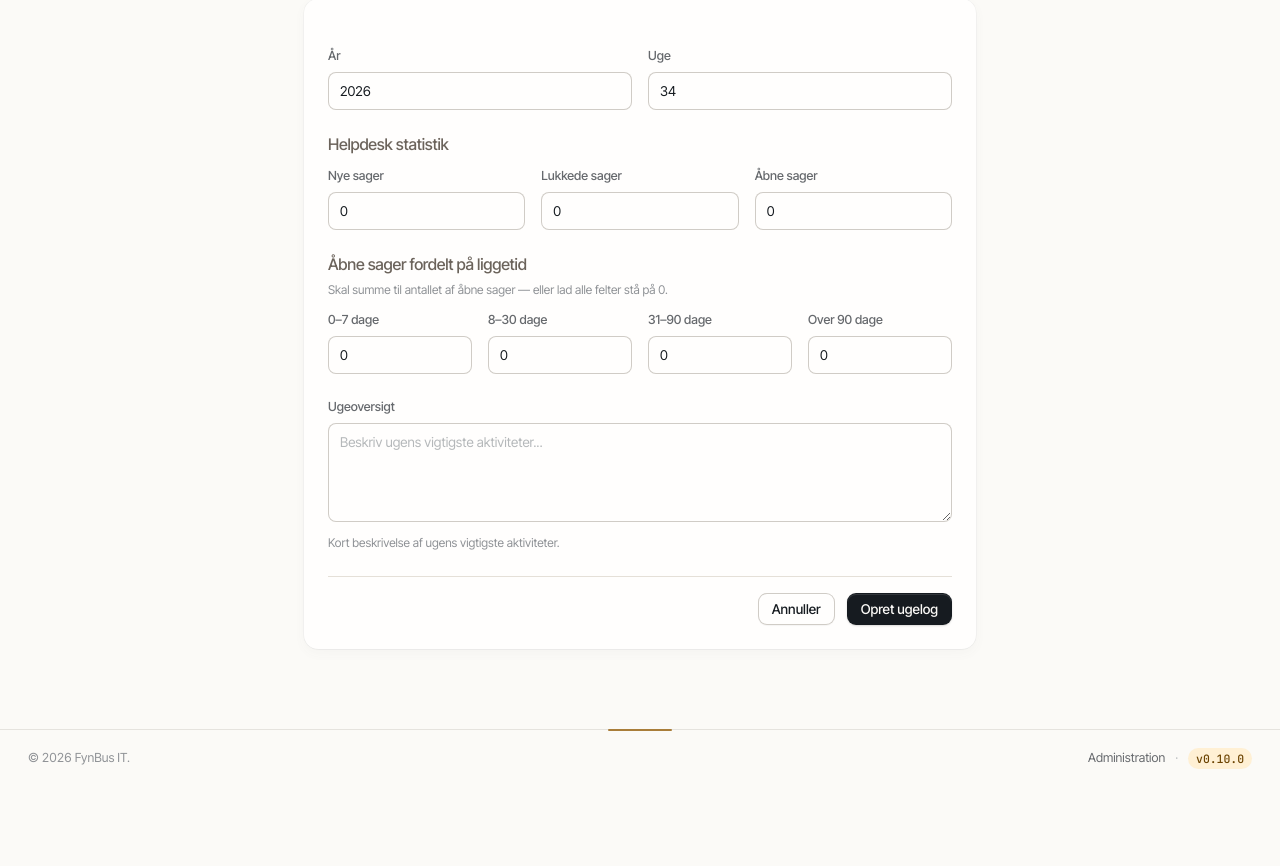
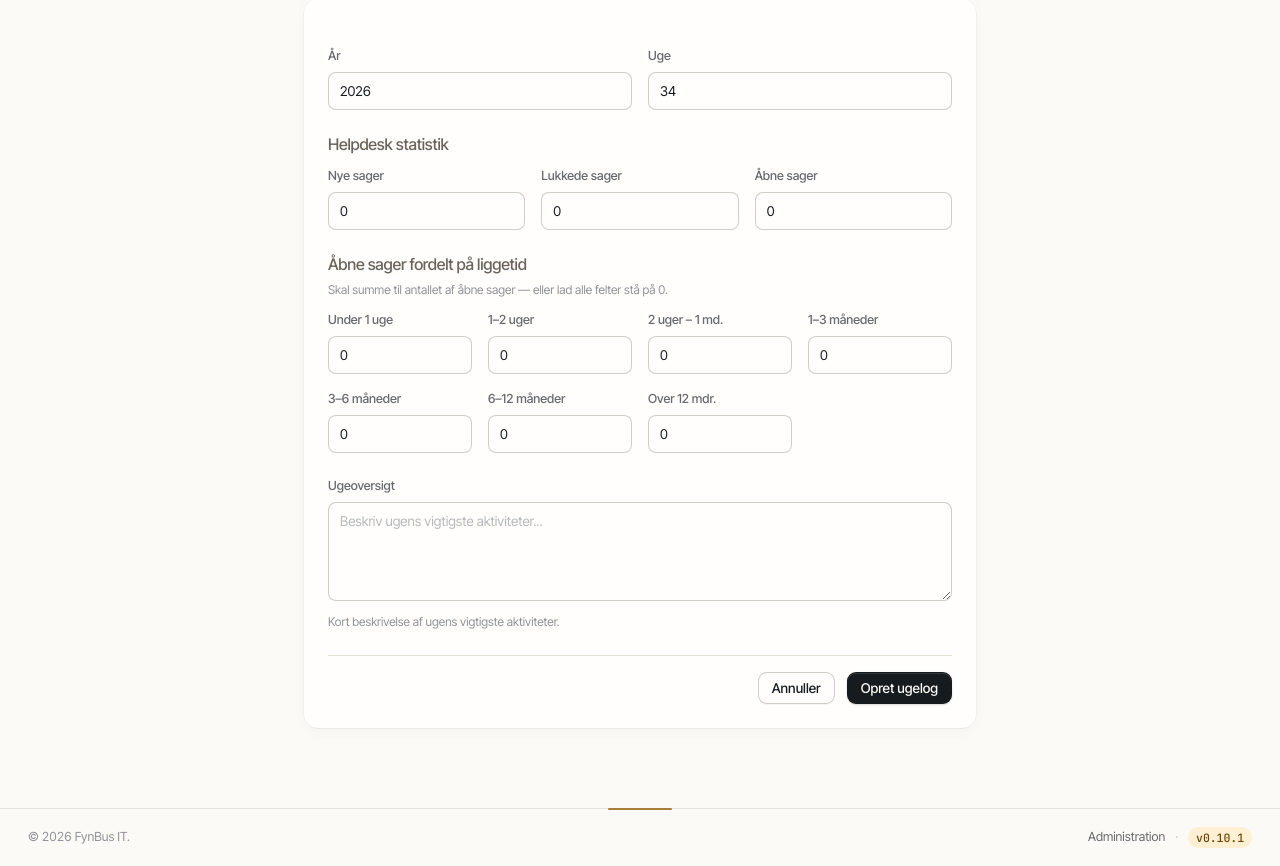
Before and after one commit to Reventlow/fynbus-chronicle, a Django app: page /logbook/create/ in a window 1280 px wide. Shown: the part 172-1038 px from the top of the page. Before the commit the page ends 941 px from the top, so only its background shows below. Run offline with Django 5.2, Linux system fonts and the light colour scheme; the visitor is signed in with stand-in values (Sample User, id 1); data comes from the database, SQL or seed files in the repository; data that the repository does not hold is empty; style sheets or scripts are compiled from the project's sources; some libraries are stand-ins or nearby versions; some web fonts are replaced.

Commit message:
feat: finere liggetid-opdeling — syv aldersgrupper (FR #8)
Anna Lise asked for week/month granularity, so the four buckets become
seven: under 1 uge, 1-2 uger, 2 uger - 1 måned, 1-3 måneder, 3-6
måneder, 6-12 måneder og over 12 måneder.

- The bar colour moved into HELPDESK_AGE_BUCKETS as a ramp from sage
  (nyeste) to terracotta (ældste); the report, email body and dashboard
  card now read {{ bucket.color }} instead of each carrying its own
  tone if-chain.
- The highlight line counts everything older than 1 måned (same
  threshold as before, clearer wording).
- Migration logbook/0013 replaces the four 0.10.0 fields with seven and
  drops the old counts rather than splitting them: the ServiceDesk sync
  recomputes the current week within five minutes and no week had a
  hand-entered breakdown yet.

Co-Authored-By: Claude Opus 5 (1M context) <noreply@anthropic.com>
Claude-Session: https://claude.ai/code/session_01JzSY8yijGGiSDWxDY6BMga

```diff
--- a/apps/logbook/exports/markdown.py
+++ b/apps/logbook/exports/markdown.py
@@ -70,7 +70,7 @@ def generate_markdown(weeklog: WeekLog) -> str:
         lines.append("")
         lines.append(
             f"{weeklog.helpdesk_open_stale} af {weeklog.helpdesk_open_bucketed} "
-            "åbne sager har ligget i mere end 30 dage."
+            "åbne sager har ligget i mere end 1 måned."
         )
         lines.append("")
 
--- a/apps/logbook/forms.py
+++ b/apps/logbook/forms.py
@@ -23,9 +23,12 @@ class WeekLogForm(forms.ModelForm):
             "helpdesk_closed",
             "helpdesk_open",
             "helpdesk_open_0_7",
-            "helpdesk_open_8_30",
+            "helpdesk_open_8_14",
+            "helpdesk_open_15_30",
             "helpdesk_open_31_90",
-            "helpdesk_open_over_90",
+            "helpdesk_open_91_180",
+            "helpdesk_open_181_365",
+            "helpdesk_open_over_365",
             "summary",
         ]
         widgets = {
@@ -64,13 +67,22 @@ class WeekLogForm(forms.ModelForm):
             "helpdesk_open_0_7": forms.NumberInput(
                 attrs={"class": "input-field", "min": 0}
             ),
-            "helpdesk_open_8_30": forms.NumberInput(
+            "helpdesk_open_8_14": forms.NumberInput(
+                attrs={"class": "input-field", "min": 0}
+            ),
+            "helpdesk_open_15_30": forms.NumberInput(
                 attrs={"class": "input-field", "min": 0}
             ),
             "helpdesk_open_31_90": forms.NumberInput(
                 attrs={"class": "input-field", "min": 0}
             ),
-            "helpdesk_open_over_90": forms.NumberInput(
+            "helpdesk_open_91_180": forms.NumberInput(
+                attrs={"class": "input-field", "min": 0}
+            ),
+            "helpdesk_open_181_365": forms.NumberInput(
+                attrs={"class": "input-field", "min": 0}
+            ),
+            "helpdesk_open_over_365": forms.NumberInput(
                 attrs={"class": "input-field", "min": 0}
             ),
             "summary": forms.Textarea(
--- a/apps/logbook/services/servicedesk.py
+++ b/apps/logbook/services/servicedesk.py
@@ -279,7 +279,7 @@ class ServiceDeskClient:
 
         for created_ms in created_times_ms:
             age_days = max(0, (now_ms - created_ms) // 86_400_000)
-            for field, _label, _low, high, _tone in WeekLog.HELPDESK_AGE_BUCKETS:
+            for field, _label, _low, high, _color in WeekLog.HELPDESK_AGE_BUCKETS:
                 if high is None or age_days <= high:
                     buckets[field] += 1
                     break
--- a/templates/dashboard/partials/helpdesk_stats.html
+++ b/templates/dashboard/partials/helpdesk_stats.html
@@ -29,19 +29,19 @@
   {% endif %}
   {% comment %}
     Liggetid — how the open cases split by age. One stacked bar plus the
-    "older than 30 days" number, so the card still reads at a glance.
+    "older than a month" number, so the card still reads at a glance.
   {% endcomment %}
   {% if weeklog.has_helpdesk_age_breakdown %}
     <div style="display: flex; height: 6px; border-radius: 3px; overflow: hidden; background: var(--surface-2);">
       {% for bucket in weeklog.helpdesk_age_buckets %}
         {% if bucket.share %}
           <div title="{{ bucket.label }}: {{ bucket.count }} ({{ bucket.share|floatformat:0 }}%)"
-               style="width: {{ bucket.share|floatformat:"1u" }}%; background: {% if bucket.tone == 'good' %}var(--good){% elif bucket.tone == 'neutral' %}var(--accent){% elif bucket.tone == 'warn' %}var(--warn){% else %}var(--bad){% endif %};"></div>
+               style="width: {{ bucket.share|floatformat:"1u" }}%; background: {{ bucket.color }};"></div>
         {% endif %}
       {% endfor %}
     </div>
     <div style="font-size: 11.5px; color: var(--ink-3);">
-      {{ weeklog.helpdesk_open_stale }} over 30 dage
+      {{ weeklog.helpdesk_open_stale }} over 1 måned
     </div>
   {% endif %}
   {% if sync_error %}
--- a/templates/logbook/exports/email_body.html
+++ b/templates/logbook/exports/email_body.html
@@ -145,12 +145,12 @@
   <table class="age-grid" role="presentation" width="100%" cellpadding="0" cellspacing="0" style="border-collapse:collapse; table-layout:fixed; background-color:#FAF9F7; border:1px solid #E5E0D8;" bgcolor="#FAF9F7">
     {% for bucket in weeklog.helpdesk_age_buckets %}
     <tr>
-      <td width="110" style="width:110px; padding:6px 0 6px 14px; border:none; vertical-align:middle; font-size:13px; color:#4A4540; white-space:nowrap;">{{ bucket.label }}</td>
+      <td width="140" style="width:140px; padding:6px 0 6px 14px; border:none; vertical-align:middle; font-size:13px; color:#4A4540; white-space:nowrap;">{{ bucket.label }}</td>
       <td style="padding:6px 10px; border:none; vertical-align:middle;">
         <table role="presentation" width="100%" cellpadding="0" cellspacing="0" style="border-collapse:collapse; table-layout:fixed; width:100%; margin:0;">
           <tr>
             {% if bucket.share %}
-            <td width="{{ bucket.share|floatformat:"0u" }}%" height="12" bgcolor="{% if bucket.tone == 'good' %}#7D8471{% elif bucket.tone == 'neutral' %}#8B7355{% elif bucket.tone == 'warn' %}#C4A35A{% else %}#A65D57{% endif %}" style="width:{{ bucket.share|floatformat:"1u" }}%; height:12px; padding:0; border:none; font-size:1px; line-height:12px; background-color:{% if bucket.tone == 'good' %}#7D8471{% elif bucket.tone == 'neutral' %}#8B7355{% elif bucket.tone == 'warn' %}#C4A35A{% else %}#A65D57{% endif %};">&nbsp;</td>
+            <td width="{{ bucket.share|floatformat:"0u" }}%" height="12" bgcolor="{{ bucket.color }}" style="width:{{ bucket.share|floatformat:"1u" }}%; height:12px; padding:0; border:none; font-size:1px; line-height:12px; background-color:{{ bucket.color }};">&nbsp;</td>
             {% endif %}
             <td height="12" bgcolor="#EFEBE4" style="height:12px; padding:0; border:none; font-size:1px; line-height:12px; background-color:#EFEBE4;">&nbsp;</td>
           </tr>
@@ -163,7 +163,7 @@
     {% endfor %}
   </table>
   <p style="margin:2px 0 0 0; font-size:12px; color:#6B635B;">
-    {{ weeklog.helpdesk_open_stale }} af {{ weeklog.helpdesk_open_bucketed }} åbne sager har ligget i mere end 30 dage.
+    {{ weeklog.helpdesk_open_stale }} af {{ weeklog.helpdesk_open_bucketed }} åbne sager har ligget i mere end 1 måned.
   </p>
   {% endif %}
 
--- a/templates/logbook/exports/weekly_report.html
+++ b/templates/logbook/exports/weekly_report.html
@@ -80,12 +80,12 @@
   <table class="age-grid" role="presentation" width="100%" cellpadding="0" cellspacing="0" style="border-collapse:collapse; table-layout:fixed; background-color:#FAF9F7; border:1px solid #E5E0D8;" bgcolor="#FAF9F7">
     {% for bucket in weeklog.helpdesk_age_buckets %}
     <tr>
-      <td width="110" style="width:110px; padding:6px 0 6px 14px; border:none; vertical-align:middle; font-size:9.5pt; color:#4A4540; white-space:nowrap;">{{ bucket.label }}</td>
+      <td width="140" style="width:140px; padding:6px 0 6px 14px; border:none; vertical-align:middle; font-size:9.5pt; color:#4A4540; white-space:nowrap;">{{ bucket.label }}</td>
       <td style="padding:6px 10px; border:none; vertical-align:middle;">
         <table role="presentation" width="100%" cellpadding="0" cellspacing="0" style="border-collapse:collapse; table-layout:fixed; width:100%; margin:0;">
           <tr>
             {% if bucket.share %}
-            <td width="{{ bucket.share|floatformat:"0u" }}%" height="12" bgcolor="{% if bucket.tone == 'good' %}#7D8471{% elif bucket.tone == 'neutral' %}#8B7355{% elif bucket.tone == 'warn' %}#C4A35A{% else %}#A65D57{% endif %}" style="width:{{ bucket.share|floatformat:"1u" }}%; height:12px; padding:0; border:none; font-size:1px; line-height:12px; background-color:{% if bucket.tone == 'good' %}#7D8471{% elif bucket.tone == 'neutral' %}#8B7355{% elif bucket.tone == 'warn' %}#C4A35A{% else %}#A65D57{% endif %};">&nbsp;</td>
+            <td width="{{ bucket.share|floatformat:"0u" }}%" height="12" bgcolor="{{ bucket.color }}" style="width:{{ bucket.share|floatformat:"1u" }}%; height:12px; padding:0; border:none; font-size:1px; line-height:12px; background-color:{{ bucket.color }};">&nbsp;</td>
             {% endif %}
             <td height="12" bgcolor="#EFEBE4" style="height:12px; padding:0; border:none; font-size:1px; line-height:12px; background-color:#EFEBE4;">&nbsp;</td>
           </tr>
@@ -98,7 +98,7 @@
     {% endfor %}
   </table>
   <p style="margin:2px 0 0 0; font-size:9pt; color:#6B635B;">
-    {{ weeklog.helpdesk_open_stale }} af {{ weeklog.helpdesk_open_bucketed }} åbne sager har ligget i mere end 30 dage.
+    {{ weeklog.helpdesk_open_stale }} af {{ weeklog.helpdesk_open_bucketed }} åbne sager har ligget i mere end 1 måned.
   </p>
   </div>
   {% endif %}
--- a/templates/logbook/weeklog_form.html
+++ b/templates/logbook/weeklog_form.html
@@ -86,33 +86,54 @@
       <div>
         <h3 class="text-md font-medium text-sand-700 dark:text-sand-300 mb-1">Åbne sager fordelt på liggetid</h3>
         <p class="input-help mb-3">Skal summe til antallet af åbne sager — eller lad alle felter stå på 0.</p>
-        <div class="grid grid-cols-4 gap-4">
+        <div class="grid grid-cols-2 sm:grid-cols-4 gap-4">
           <div>
-            <label for="{{ form.helpdesk_open_0_7.id_for_label }}" class="input-label">0–7 dage</label>
+            <label for="{{ form.helpdesk_open_0_7.id_for_label }}" class="input-label">Under 1 uge</label>
             {{ form.helpdesk_open_0_7 }}
             {% if form.helpdesk_open_0_7.errors %}
               <p class="input-error-message">{{ form.helpdesk_open_0_7.errors.0 }}</p>
             {% endif %}
           </div>
           <div>
-            <label for="{{ form.helpdesk_open_8_30.id_for_label }}" class="input-label">8–30 dage</label>
-            {{ form.helpdesk_open_8_30 }}
-            {% if form.helpdesk_open_8_30.errors %}
-              <p class="input-error-message">{{ form.helpdesk_open_8_30.errors.0 }}</p>
+            <label for="{{ form.helpdesk_open_8_14.id_for_label }}" class="input-label">1–2 uger</label>
+            {{ form.helpdesk_open_8_14 }}
+            {% if form.helpdesk_open_8_14.errors %}
+              <p class="input-error-message">{{ form.helpdesk_open_8_14.errors.0 }}</p>
             {% endif %}
           </div>
           <div>
-            <label for="{{ form.helpdesk_open_31_90.id_for_label }}" class="input-label">31–90 dage</label>
+            <label for="{{ form.helpdesk_open_15_30.id_for_label }}" class="input-label">2 uger – 1 md.</label>
+            {{ form.helpdesk_open_15_30 }}
+            {% if form.helpdesk_open_15_30.errors %}
+              <p class="input-error-message">{{ form.helpdesk_open_15_30.errors.0 }}</p>
+            {% endif %}
+          </div>
+          <div>
+            <label for="{{ form.helpdesk_open_31_90.id_for_label }}" class="input-label">1–3 måneder</label>
             {{ form.helpdesk_open_31_90 }}
             {% if form.helpdesk_open_31_90.errors %}
               <p class="input-error-message">{{ form.helpdesk_open_31_90.errors.0 }}</p>
             {% endif %}
           </div>
           <div>
-            <label for="{{ form.helpdesk_open_over_90.id_for_label }}" class="input-label">Over 90 dage</label>
-            {{ form.helpdesk_open_over_90 }}
-            {% if form.helpdesk_open_over_90.errors %}
-              <p class="input-error-message">{{ form.helpdesk_open_over_90.errors.0 }}</p>
+            <label for="{{ form.helpdesk_open_91_180.id_for_label }}" class="input-label">3–6 måneder</label>
+            {{ form.helpdesk_open_91_180 }}
+            {% if form.helpdesk_open_91_180.errors %}
+              <p class="input-error-message">{{ form.helpdesk_open_91_180.errors.0 }}</p>
+            {% endif %}
+          </div>
+          <div>
+            <label for="{{ form.helpdesk_open_181_365.id_for_label }}" class="input-label">6–12 måneder</label>
+            {{ form.helpdesk_open_181_365 }}
+            {% if form.helpdesk_open_181_365.errors %}
+              <p class="input-error-message">{{ form.helpdesk_open_181_365.errors.0 }}</p>
+            {% endif %}
+          </div>
+          <div>
+            <label for="{{ form.helpdesk_open_over_365.id_for_label }}" class="input-label">Over 12 mdr.</label>
+            {{ form.helpdesk_open_over_365 }}
+            {% if form.helpdesk_open_over_365.errors %}
+              <p class="input-error-message">{{ form.helpdesk_open_over_365.errors.0 }}</p>
             {% endif %}
           </div>
         </div>
--- a/version.txt
+++ b/version.txt
@@ -1 +1 @@
-0.10.0
+0.10.1
```
Also changed, not shown: apps/logbook/admin.py (+7 -2 lines), apps/logbook/models.py (+45 -19 lines), apps/logbook/tests/test_helpdesk_age.py (+53 -33 lines), docs/USER_GUIDE.md (+3 -3 lines), CHANGELOG.md, apps/logbook/migrations/0013_remove_weeklog_helpdesk_open_8_30_and_more.py (added).
